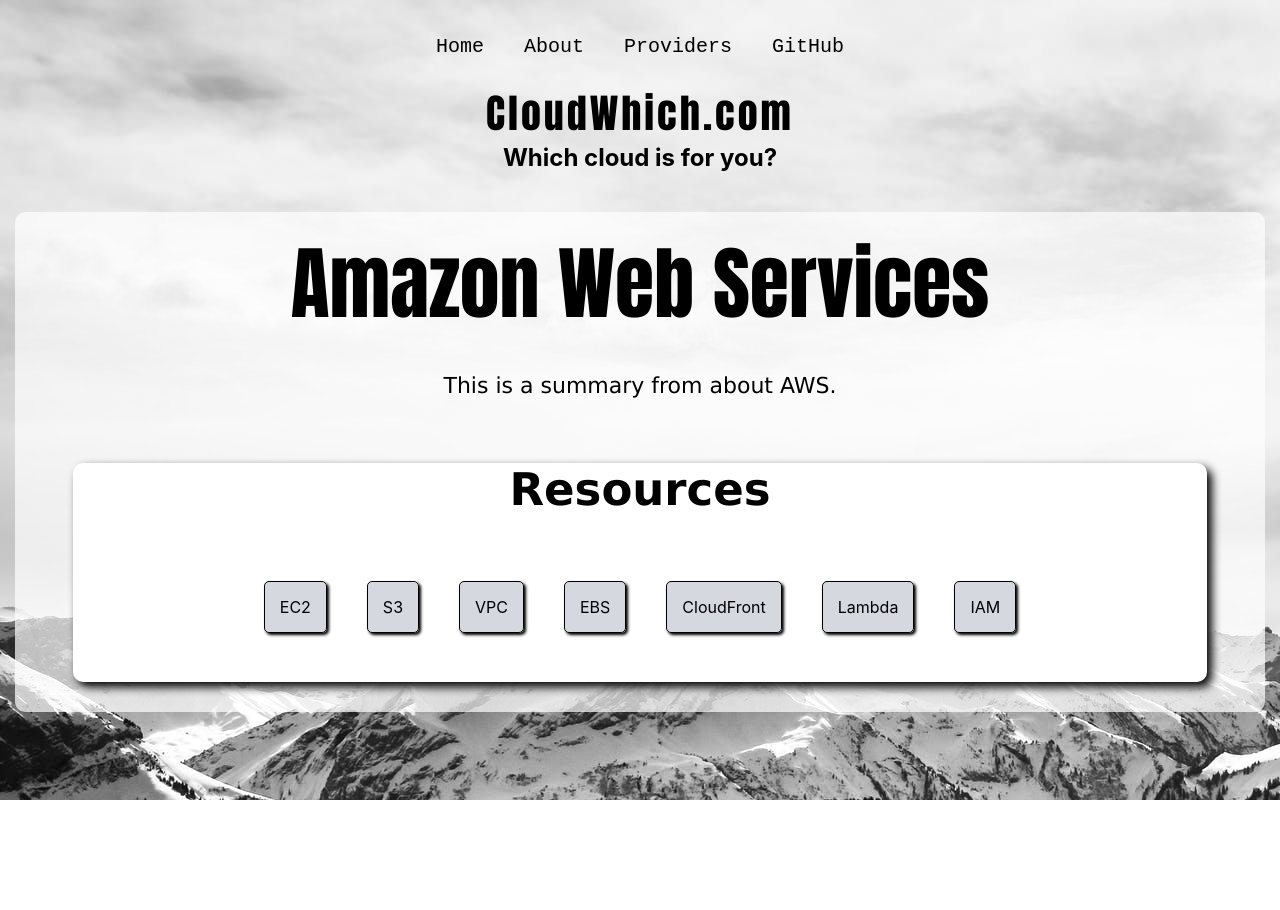
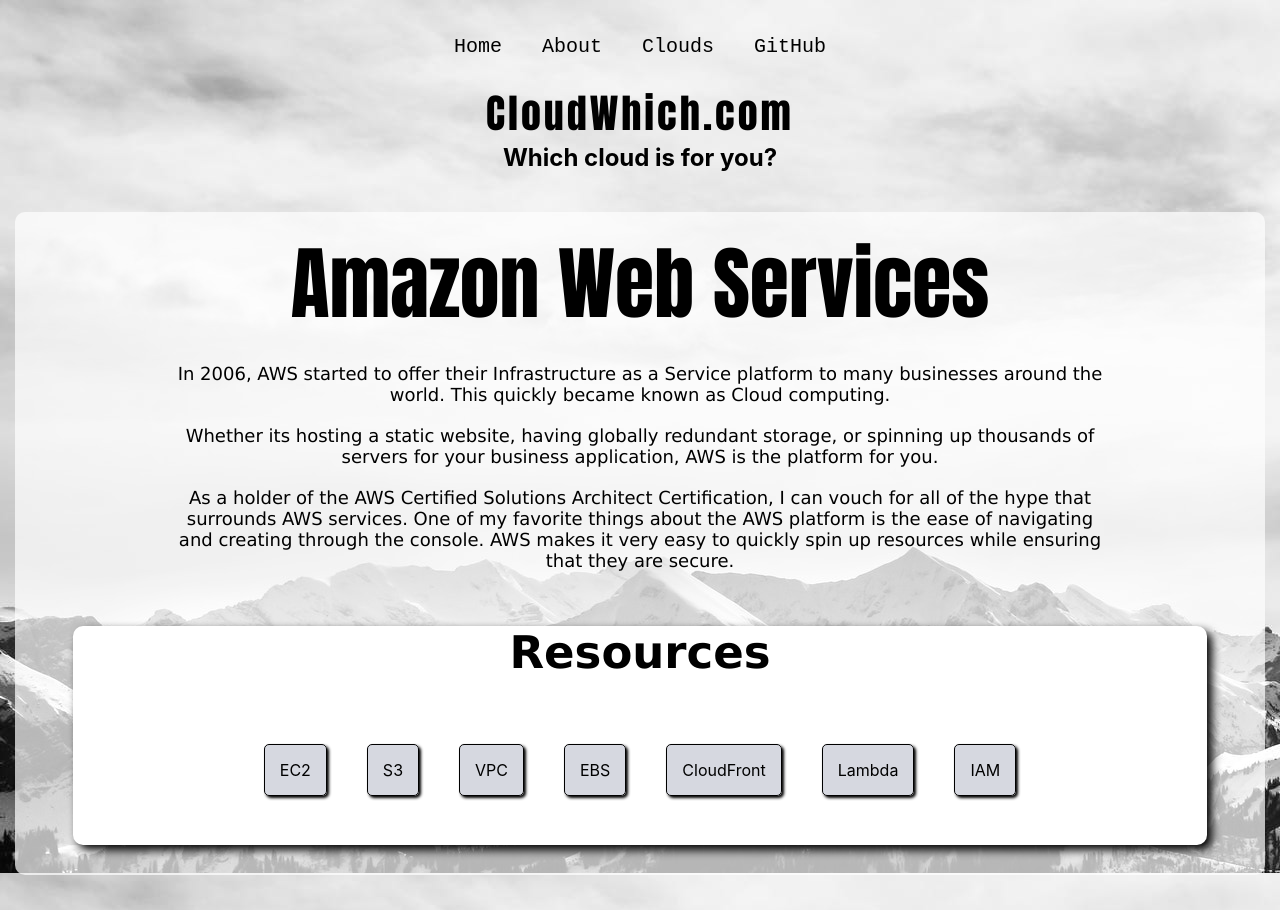
Before and after one commit to terrenceoconnor57/WebsiteRepo, a React (Create React App) app in the folder newapp/: page /Summary/Summary2 in a window 1280 px wide. Before the commit the page ends 800 px from the top, so only its background shows below. Built offline with nearby package versions, Linux system fonts and the light colour scheme.

Commit message:
Added info

```diff
--- a/newapp/src/App.js
+++ b/newapp/src/App.js
@@ -39,7 +39,7 @@
         <ul className = "menu">
           <li className = 'mainmenu'><a className = 'menufont' href = "/ButtonOne">Home</a></li>
           <li className = 'mainmenu'><a className = 'menufont' href = "/Summary">About</a></li>
-          <li className = 'mainmenu'><a  className = 'menufont' href = "/Buttons">Providers</a></li>
+          <li className = 'mainmenu'><a  className = 'menufont' href = "/Buttons">Clouds</a></li>
           <li className = 'mainmenu'><a className = 'menufont' href = "https://github.com/terrenceoconnor57/WebsiteRepo">GitHub</a></li>
         </ul>
       </nav>
--- a/newapp/src/components/Summary/Summary.css
+++ b/newapp/src/components/Summary/Summary.css
@@ -4,6 +4,7 @@
   padding: 1px;
   border-radius: 10px;
   padding-bottom: 30px;
+
 }
 
 
@@ -15,18 +16,22 @@
   padding-bottom: 5px;
   margin-left: 100px;
   margin-right: 100px;
+
 }
 
-
+.paragraph p {
+  font-size: 18px;
+  font-family: verdana;
+}
 
 .Summary p {
   width: 75%;
   text-align: center;
   margin: auto;
-  padding: 20px;
+  padding: 10px;
   color: black;
   font-family: verdana;
-  font-size: 22px;
+  font-size: 18px;
 }
 
 .AWSh {
--- a/newapp/src/components/Summary/Summary2.js
+++ b/newapp/src/components/Summary/Summary2.js
@@ -7,7 +7,14 @@
     <div className="Summary">
 
     <h1 className = 'AWSh'>Amazon Web Services</h1>
-  <p>This is a summary from about AWS.</p>
+  <p>In 2006, AWS started to offer their Infrastructure as a Service platform
+  to many businesses around the world. This quickly became known as Cloud computing.</p>
+  <p>Whether its hosting a static website, having globally redundant storage, or spinning up thousands of
+  servers for your business application, AWS is the platform for you.</p>
+  <p>As a holder of the AWS Certified Solutions Architect Certification, I can vouch for all of the
+  hype that surrounds AWS services. One of my favorite things about the AWS platform is the ease of navigating
+  and creating through the console. AWS makes it very easy to quickly spin up resources while ensuring that
+  they are secure.</p>
 
 <nav className ='cnt'>
 <h1 className = 'resourcetitle'>Resources</h1>
--- a/newapp/src/components/Summary/Summary3.js
+++ b/newapp/src/components/Summary/Summary3.js
@@ -6,7 +6,16 @@
   return (
     <div className="Summary">
     <h1 className = 'AWSh'>Azure</h1>
-  <p>This is a summary from about Azure.</p>
+    <p>Azure was initally launched in February 2010 as "Windows Azure". It was then
+    renamed to "Microsoft Azure" in March of 2014. Azure currently holds 18% of the
+    worldwide market share for cloud service providers.</p>
+    <p>Many companies that are deciding to move their on-premise infrastructure to the cloud
+    are already committed to a number of Microsoft products. Azure makes it very easy for these companies
+    to migrate.</p>
+    <p>As a holder of the Microsoft Azure Fundamentals certification, I can say that the Azure Platform
+    has made it easy for enterprise businesses to setup or migrate their IT infrastructure onto the platform.
+    One of my favorite things about the Azure platform is the hierarchical structure to navigate
+    between resources, Active Directory groups, etc.</p>
 
 <nav className ='cnt'>
 <h1 className = 'resourcetitle'>Resources</h1>
--- a/newapp/src/components/Summary/Summary4.js
+++ b/newapp/src/components/Summary/Summary4.js
@@ -6,7 +6,12 @@
   return (
     <div className="Summary">
     <h1 className = 'AWSh'>Google Cloud</h1>
-  <p>This is a summary from about Google.</p>
+    <p>Google Cloud Platform was initally launched in April 2008. It currently holds 8% of the
+    worldwide market share for cloud service providers.</p>
+    <p>A lot of companies these days struggle with migrating an application to the cloud that has already been
+    written. Google Cloud Platform makes it easy to run these applications on-premise and in the cloud
+    with no change in infrastructure.</p>
+
 
 <nav className ='cnt'>
 <h1 className = 'resourcetitle'>Resources</h1>
```
